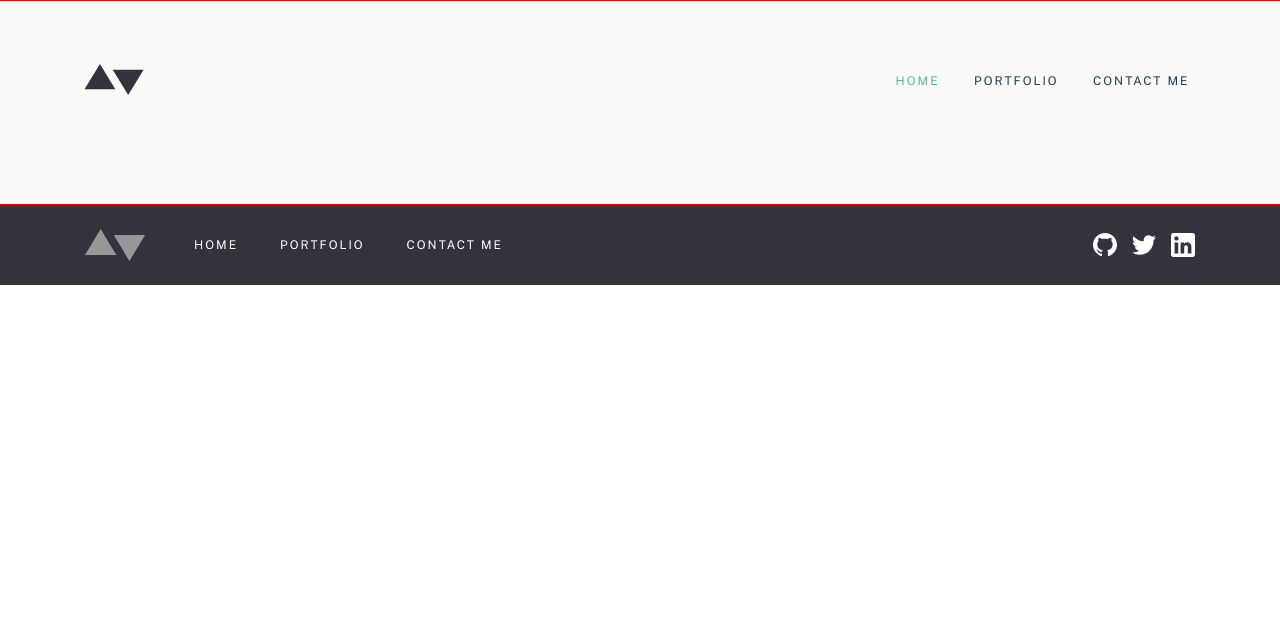
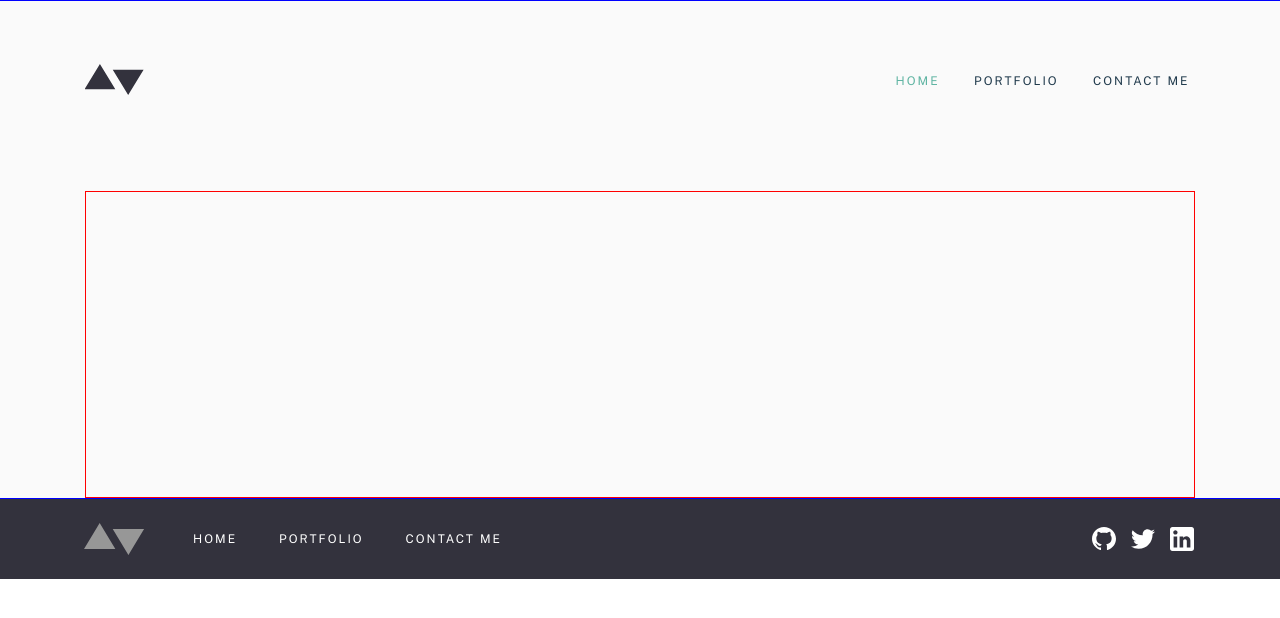
Before and after one commit to danielopq/minimalPortfolio, a React (Vite) app: page / in a window 1280 px wide. Shown: the top 618 px of the page. Built offline with nearby package versions, Linux system fonts and the light colour scheme.

Commit message:
GetInTouch.tsx - created

```diff
--- a/src/components/contactMe/ContactMe.tsx
+++ b/src/components/contactMe/ContactMe.tsx
@@ -1,9 +1,11 @@
-import React from 'react';
 import './contactMe.css';
+import GetInTouch from './getInTouch/GetInTouch';
 
-const ContactMe:React.FC = () =>{
-    return(
-        <main id="contactMe"></main>
+const ContactMe: React.FC = () => {
+    return (
+        <main id="contactMe">
+            <GetInTouch />
+        </main>
     )
 }
 export default ContactMe;
--- a/src/components/contactMe/contactMe.css
+++ b/src/components/contactMe/contactMe.css
@@ -1,10 +1,9 @@
 #contactMe{
     width: inherit;
     height: auto;
-    padding: 94px 0px 109px;
     display: flex;
     flex-direction: column;
     align-items: center;
     justify-content: space-between;
-    border: solid 1px red;
+    border: solid 1px blue;
 }
--- /dev/null
+++ b/src/components/contactMe/getInTouch/GetInTouch.tsx
@@ -0,0 +1,10 @@
+import './getInTouch.css';
+
+const GetInTouch:React.FC = ()=>{
+    return(
+        <section id="contactMe-getInTouch">
+
+        </section>
+    )
+}
+export default GetInTouch;
--- /dev/null
+++ b/src/components/contactMe/getInTouch/getInTouch.css
@@ -0,0 +1,10 @@
+#contactMe-getInTouch{
+    width: 1110px;
+    height: 307px;
+    margin-top: 94px;
+    display: flex;
+    flex-direction: row;
+    align-items: flex-start;
+    justify-content: space-between;
+    border: solid 1px red;
+}
```
